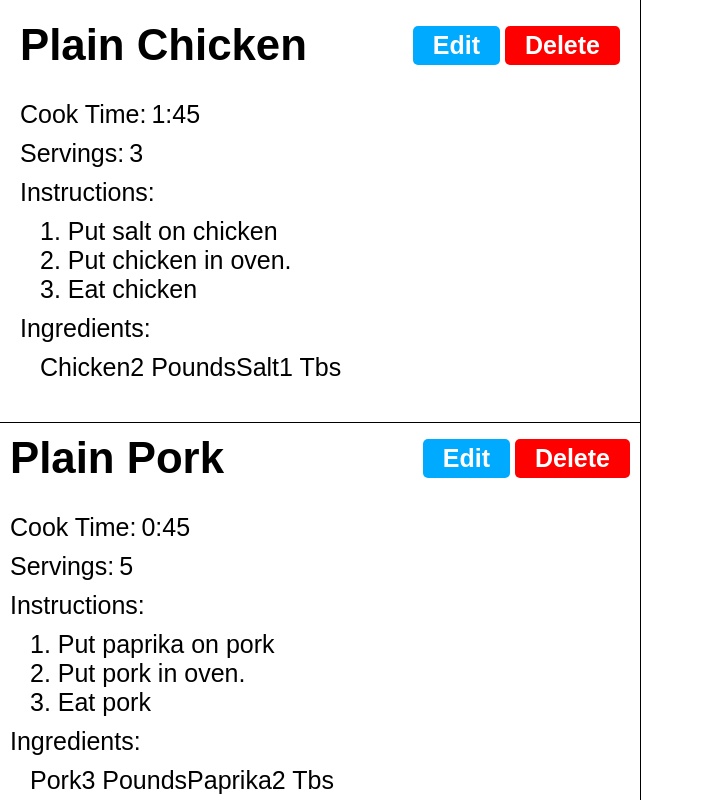
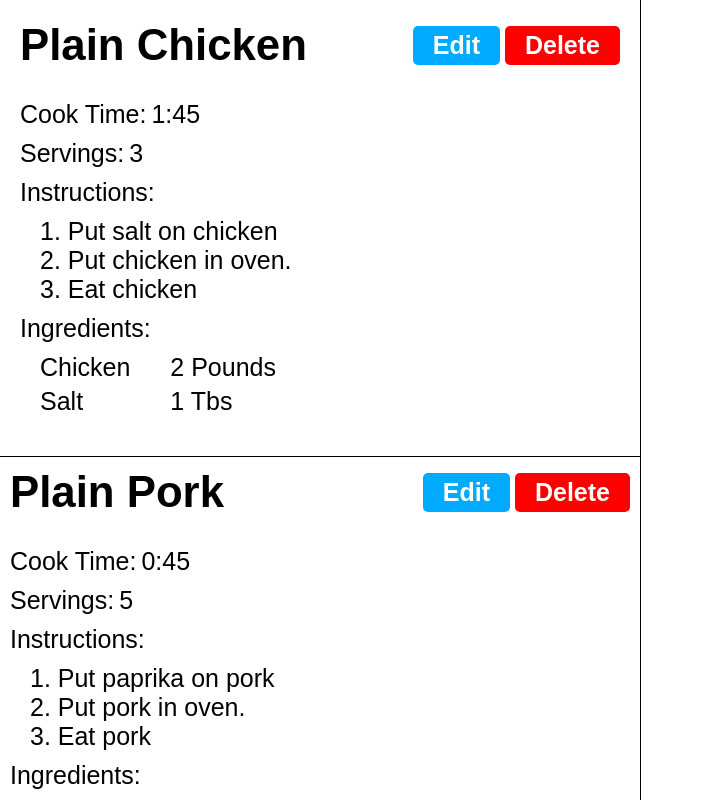
Before and after one commit to jaykay98/react-recipes, a React (Vite) app: page / in a window 1280 px wide. Shown: the top 800 px of the page, without its empty margins (0-704 px from the left). Built offline with nearby package versions, Linux system fonts and the light colour scheme; the HTML template or start-up script is replaced by a standard one.

Commit message:
Add CSS to Ingredient List component

```diff
--- a/src/components/IngredientList.jsx
+++ b/src/components/IngredientList.jsx
@@ -5,5 +5,5 @@ export default function IngredientList({ ingredients }) {
   const ingredientElements = ingredients.map((ingredient) => {
     return <Ingredient key={ingredient.id} {...ingredient} />;
   });
-  return <div>{ingredientElements}</div>;
+  return <div className="ingredient-grid">{ingredientElements}</div>;
 }
--- a/src/css/App.css
+++ b/src/css/App.css
@@ -1,6 +1,7 @@
 @import 'font.css';
 @import 'buttons.css';
 @import 'recipe-list.css';
+@import 'ingredient-list.css';
 @import 'recipe.css';
 
 *,
--- /dev/null
+++ b/src/css/ingredient-list.css
@@ -0,0 +1,7 @@
+.ingredient-grid {
+  display: grid;
+  grid-template-columns: repeat(2, auto);
+  row-gap: 5px;
+  column-gap: 40px;
+  justify-content: flex-start;
+}
```
